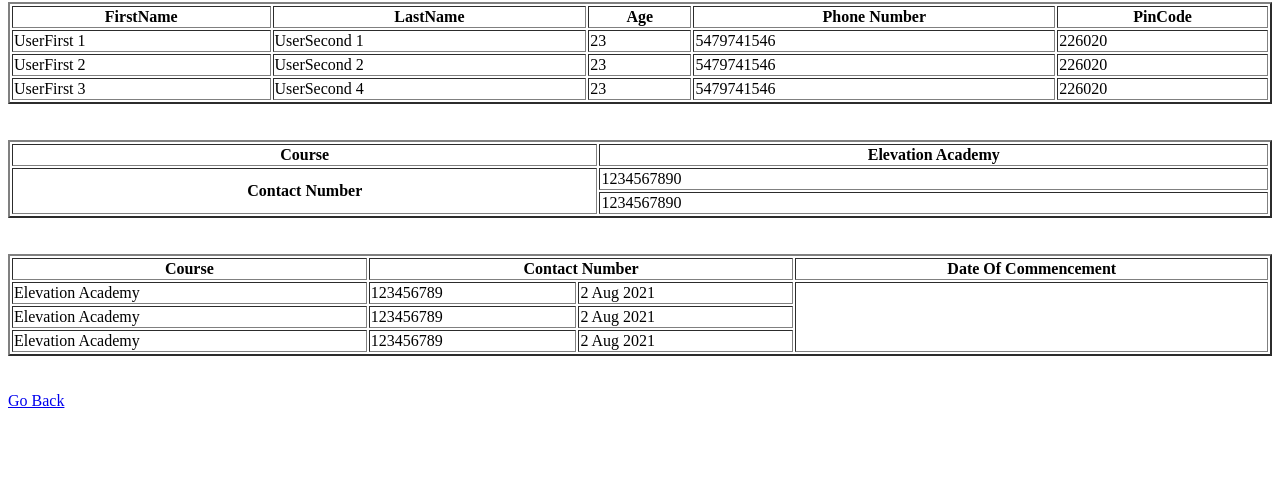
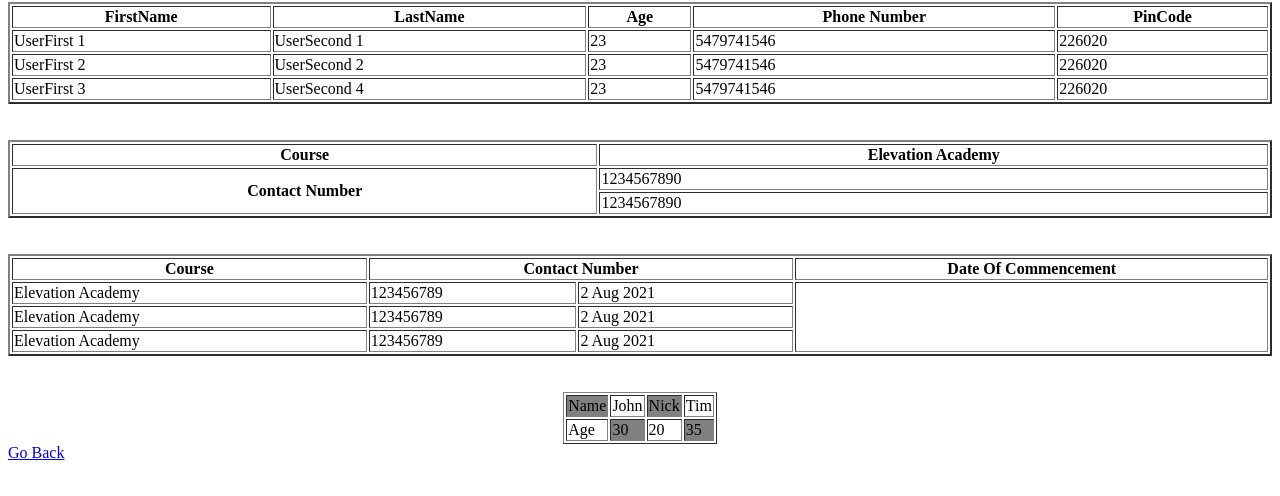
Before and after one commit to AbhinavArya007/assessment, a plain HTML site: page assessment2/table.html in a window 1280 px wide. Shown: the part 78-574 px from the top of the page. Drawn offline with Linux system fonts and the light colour scheme.

Commit message:
some anchar tag value change

```diff
--- a/assessment2/table.html
+++ b/assessment2/table.html
@@ -79,7 +79,21 @@
         </tr>
     </table>
     <br><br>
-    <a href="Form.html">Go Back</a>
+    <table border="1" align="center">
+        <tr>
+            <td bgcolor="grey">Name</td>
+            <td>John</td>
+            <td bgcolor="grey">Nick</td>
+            <td>Tim</td>
+        </tr>
+        <tr>
+            <td>Age</td>
+            <td bgcolor="grey">30</td>
+            <td>20</td>
+            <td bgcolor="grey">35</td>
+        </tr>
+    </table>
+    <a href="index.html">Go Back</a>
 </body>
 
 </html>
```
Also changed, not shown: assessment1/lists.html (+1 -1 lines).
